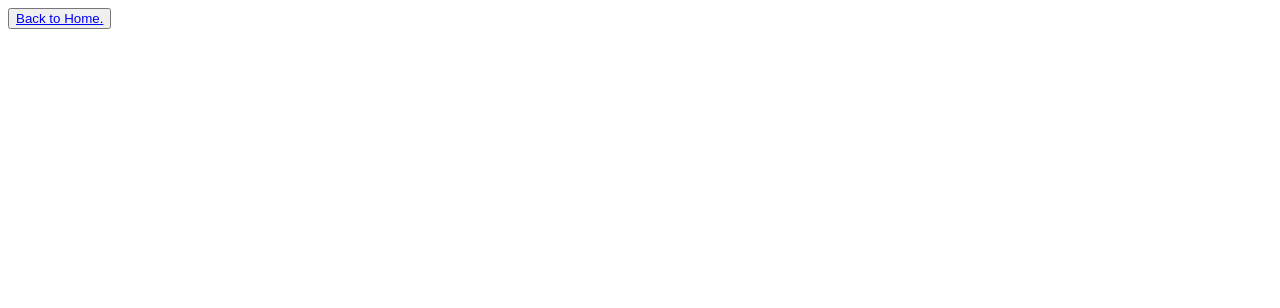
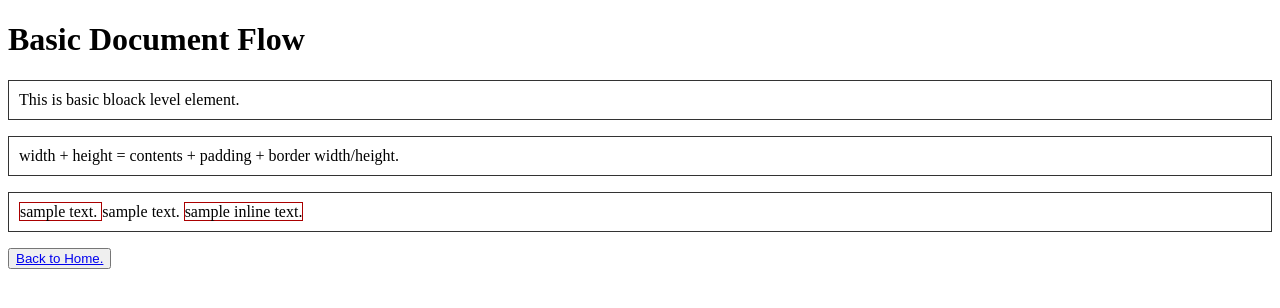
Before and after one commit to ryichk/css-practice, a website: page layout.html in a window 1280 px wide. Drawn offline with Linux system fonts and the light colour scheme.

Commit message:
practice css layout normal flow

```diff
--- a/layout.html
+++ b/layout.html
@@ -6,6 +6,10 @@
     <title>Practice CSS Layout</title>
   </head>
   <body>
+    <h1>Basic Document Flow</h1>
+    <p>This is basic bloack level element. </p>
+    <p>width + height = contents + padding + border width/height. </p>
+    <p><span>sample text. </span>sample text. <span>sample inline text.</span></p>
     <button>
       <a href="/">Back to Home.</a>
     </button>
--- a/public/css/layout.css
+++ b/public/css/layout.css
@@ -0,0 +1,8 @@
+p {
+  border: 1px solid #333;
+  padding: 10px;
+}
+
+span {
+  border: 1px solid #a00;
+}
```
